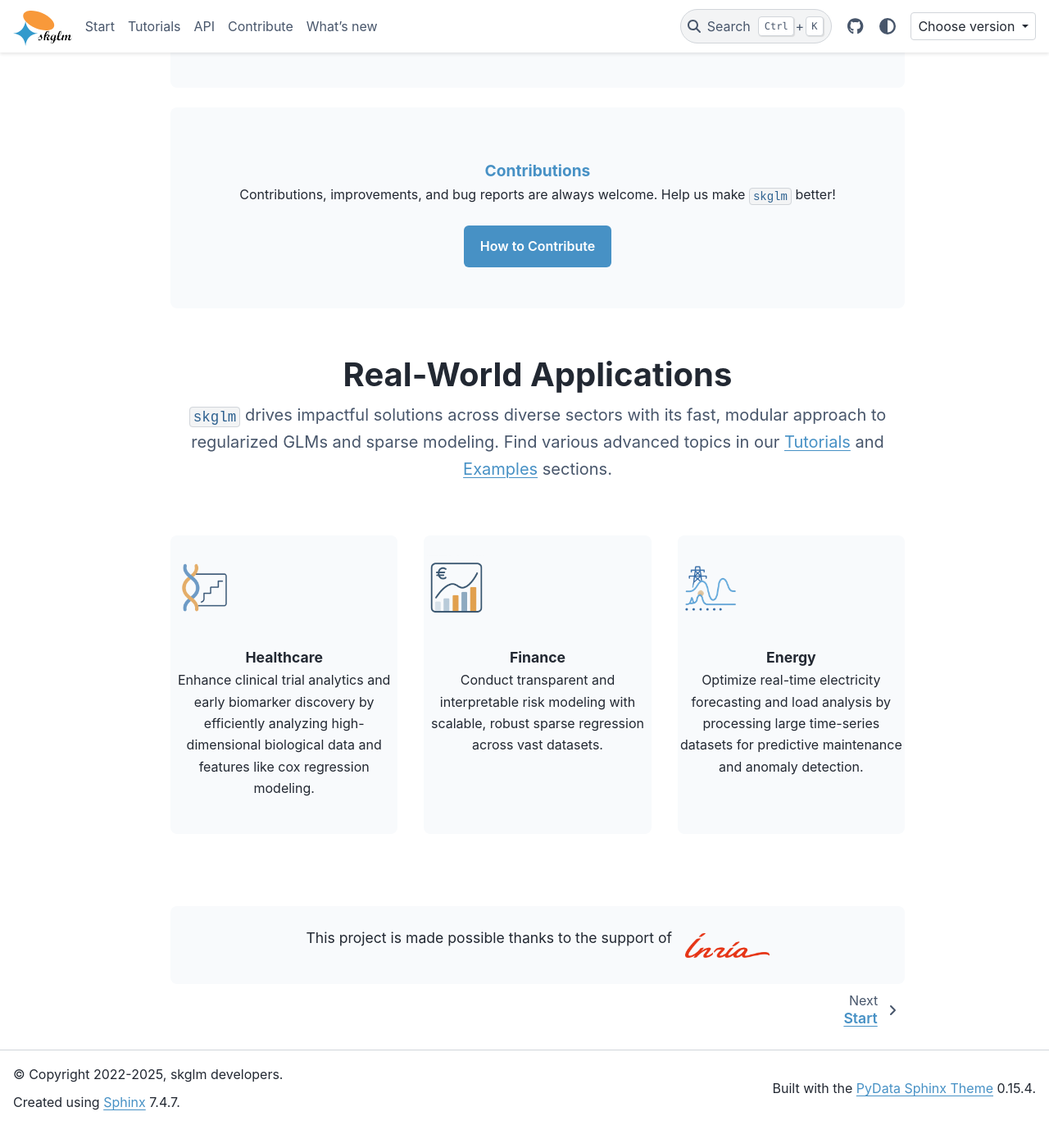
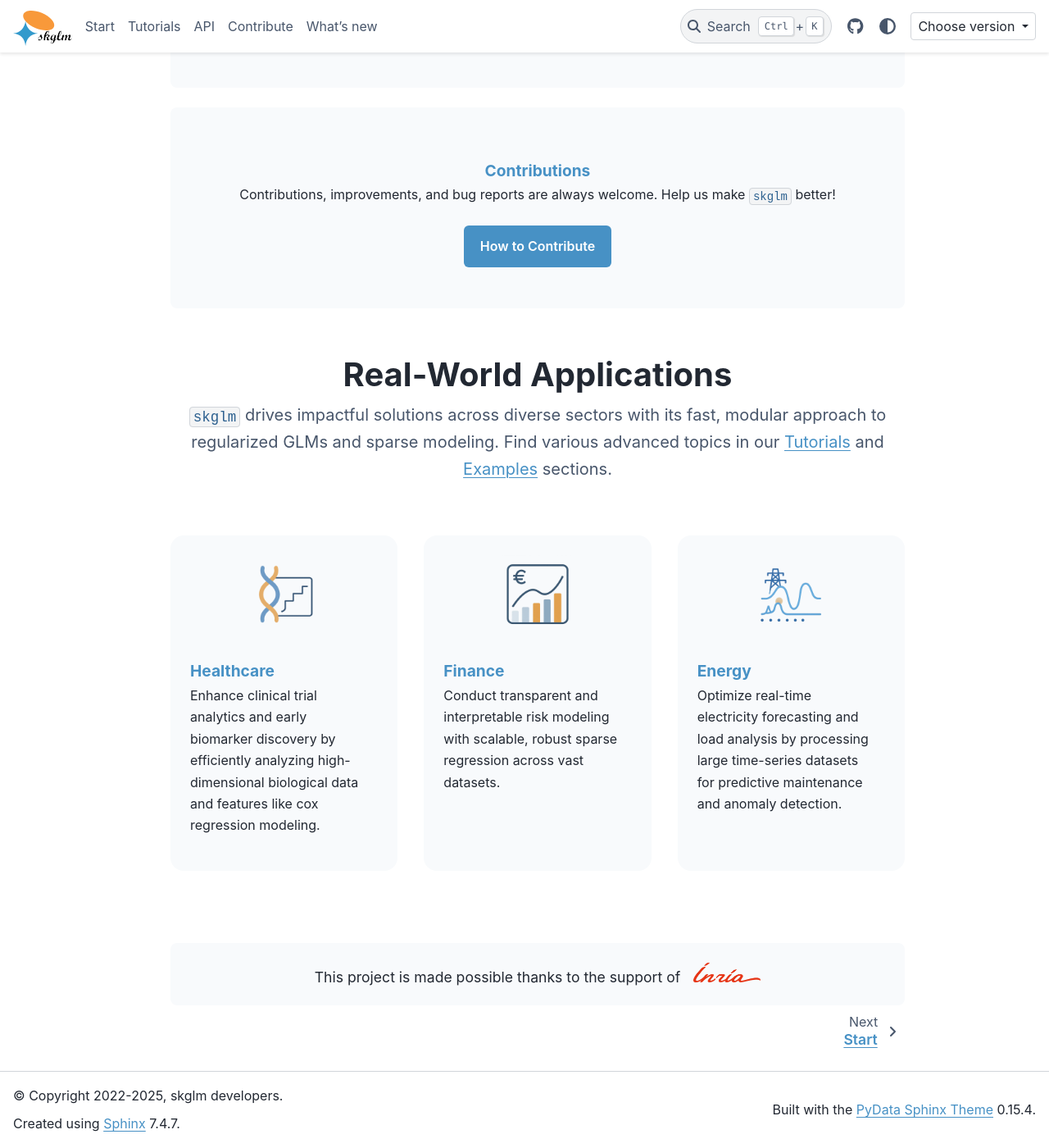
Before and after one commit to scikit-learn-contrib/skglm, a Sphinx documentation site: the page built from doc/index.rst, in a window 1280 px wide and 1400 px high, scrolled down 1831 px. Shown: the whole window at 82% size. Built offline with Sphinx 7.4.7 and the PyData theme 0.15.4, drawn with Linux system fonts in a browser that asks for light colours; pages that are not in the unit, such as notebooks, are missing from menus; a script that is not in the unit is left out; before the commit the page ends 3205 px from its top, so only the background shows below that.

Commit message:
fix formatting, e.g. Inrialogo

```diff
--- a/doc/_static/style.css
+++ b/doc/_static/style.css
@@ -323,8 +323,8 @@ html[data-theme="dark"] .support-box pre {
 
 .application-box {
     background-color: var(--pst-color-secondary-bg);
-    padding: 1.5rem;
-    border-radius: 8px;
+    padding: 1.5rem !important;
+    border-radius: 1rem;
     margin: 1.5rem;
 }
 
@@ -333,16 +333,21 @@ html[data-theme="dark"] .application-box {
 }
 
 .application-icon {
-    width: 5rem;
-    height: 5rem;
+    height: 6rem;
+    margin: 0 auto;
 }
 
 .application-title {
-    font-size: 1.1rem;
+    font-size: 1.2rem;
+    color: var(--pst-color-primary);
+    margin-bottom: 0.5rem;
+    margin-top: 0;
     font-weight: 600;
-    margin-bottom: 0.5rem;
-    margin-top: 0.75rem;
-    color: var(--pst-color-text);
+}
+
+.application-text {
+    text-align: left;
+    padding-right: 1rem !important;
 }
 
 
@@ -363,7 +368,10 @@ html[data-theme="dark"] .application-box {
 }
 
 .sponsor-logo {
-    height: 30px;
+    height: 1.5rem;
+    vertical-align: baseline;
+    display: inline-block;
+    margin-bottom: 0rem;
 }
 
 html[data-theme="dark"] .sponsor-banner {
@@ -372,8 +380,17 @@ html[data-theme="dark"] .sponsor-banner {
 
 .sponsor-inline {
     display: flex;
-    align-items: center;
+    align-items: flex-end;
     justify-content: center;
     gap: 1rem;
     flex-wrap: wrap;
+    line-height: 1.2;
+    height: 100%;
 }
+
+
+.sponsor-inline>p {
+    margin: 0;
+    display: flex;
+    align-items: flex-end;
+}
--- a/doc/index.rst
+++ b/doc/index.rst
@@ -202,6 +202,7 @@ skglm
 
   .. container:: sponsor-inline
 
+
     This project is made possible thanks to the support of
 
     .. image:: _static/images/landingpage/inrialogo.webp
```
